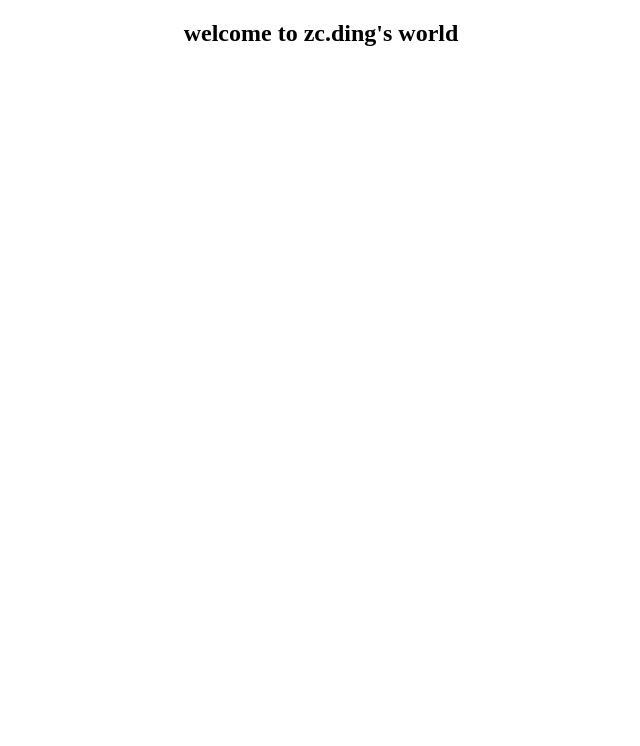
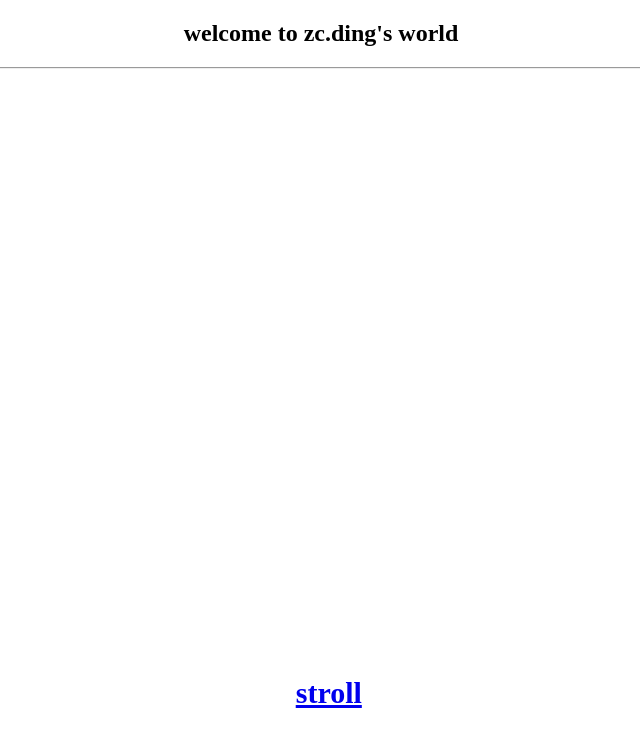
Before and after one commit to surpass1990/surpass1990.github.io, a plain HTML site: page index.html in a window 1280 px wide. Shown: the top 746 px of the page, without its empty margins (319-959 px from the left). Drawn offline with Linux system fonts and the light colour scheme.

Commit message:
Update index.html

```diff
--- a/index.html
+++ b/index.html
@@ -6,5 +6,9 @@
 </head>
 <body>
     <div style="text-align: center"><h2>welcome to zc.ding's world</h2></div>
+    <hr>
+    <div style="margin: 48%; font-size: 30px; font-weight: bolder;">
+        <a href="https://surpass1990.github.io/stroll/">stroll</a>
+    </div>
 </body>
 </html>
```
